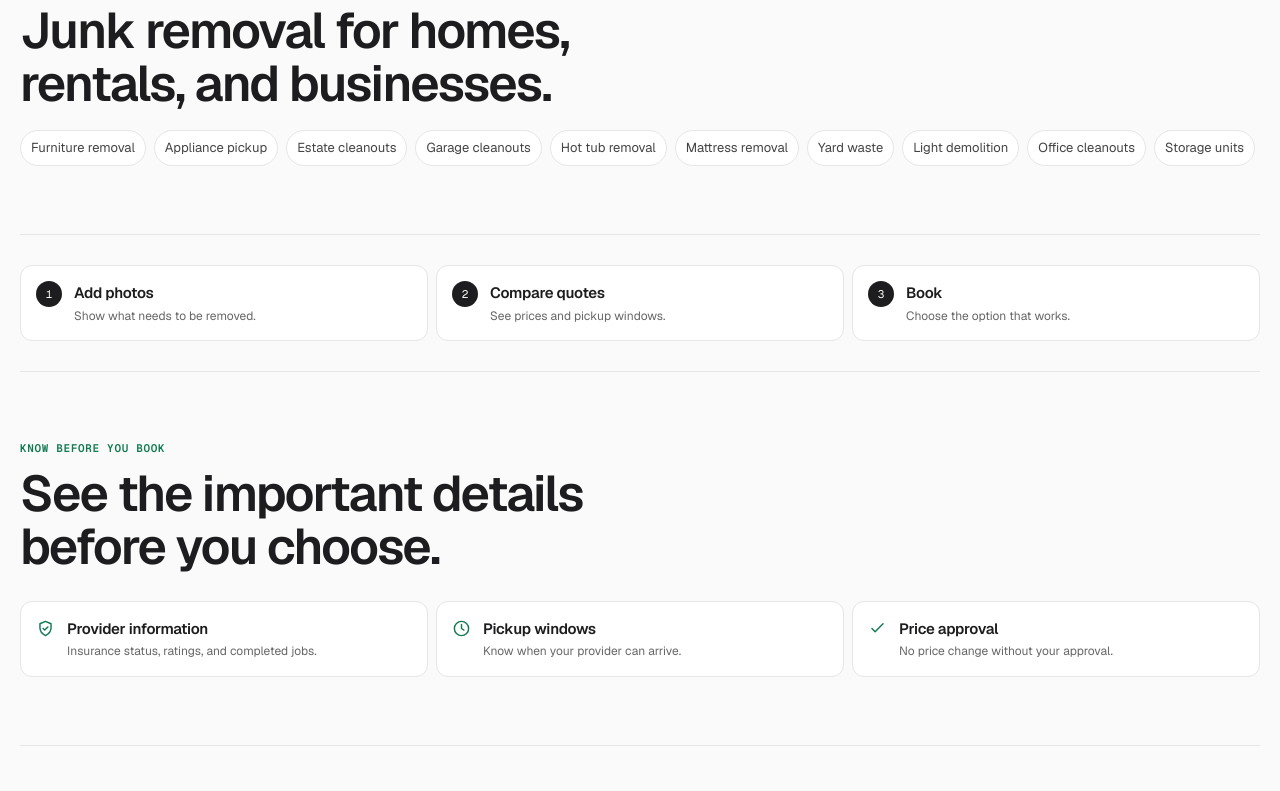
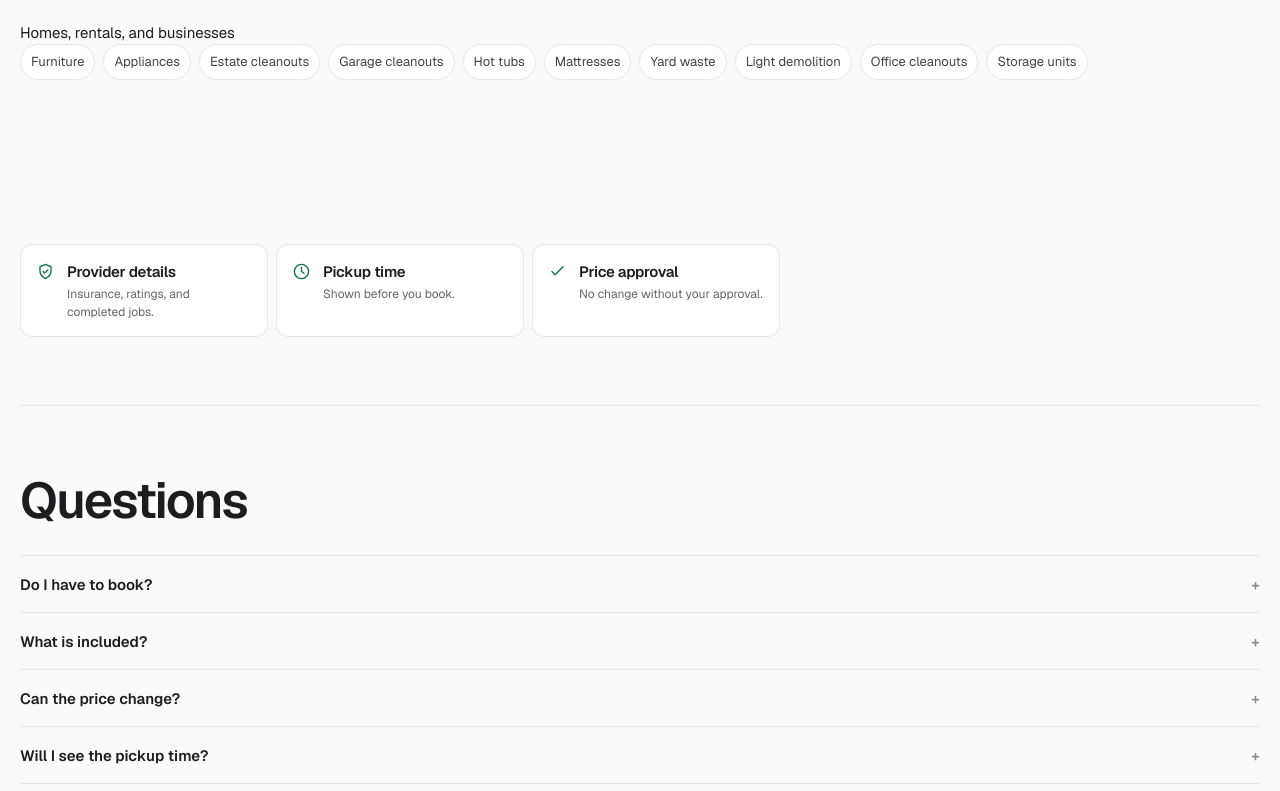
Before and after one commit to skinyanjui/junk-removal-booking, a Next.js app: page / in a window 1280 px wide. Shown: the part 689-1480 px from the top of the page. Built offline with nearby package versions, Linux system fonts and the light colour scheme.

Commit message:
Remove duplicate steps and tighten homepage

```diff
--- a/app/page.tsx
+++ b/app/page.tsx
@@ -3,12 +3,12 @@ import { CheckIcon, ClockIcon, ShieldCheckIcon } from "@/components/icons";
 import { PageShell } from "@/components/site-shell";
 
 const services = [
-  "Furniture removal",
-  "Appliance pickup",
+  "Furniture",
+  "Appliances",
   "Estate cleanouts",
   "Garage cleanouts",
-  "Hot tub removal",
-  "Mattress removal",
+  "Hot tubs",
+  "Mattresses",
   "Yard waste",
   "Light demolition",
   "Office cleanouts",
@@ -16,10 +16,10 @@ const services = [
 ];
 
 const questions = [
-  ["Do I have to book after requesting quotes?", "No. Requesting quotes is free, and you choose whether to book."],
-  ["What is included in the price?", "Quotes include labor, loading, hauling, and disposal unless an exception is clearly shown."],
-  ["Can the price change at pickup?", "Any change must be explained and approved by you before work continues."],
-  ["Will I see the pickup time before booking?", "Yes. Each quote shows the available pickup window before you choose."],
+  ["Do I have to book?", "No. Requesting quotes is free, and you decide whether to book."],
+  ["What is included?", "Prices include labor, loading, hauling, and disposal unless noted."],
+  ["Can the price change?", "Any change must be explained and approved by you first."],
+  ["Will I see the pickup time?", "Yes. Every quote shows its available pickup window."],
 ];
 
 export default function HomePage() {
@@ -27,33 +27,24 @@ export default function HomePage() {
     <PageShell>
       <div id="booking"><BookingExperience /></div>
 
-      <section className="shell service-section" id="services">
-        <div className="section-intro compact-section-intro">
-          <div><p className="eyebrow">Common pickups</p><h2>Junk removal for homes, rentals, and businesses.</h2></div>
+      <section className="shell service-section compact-service-section" id="services">
+        <div className="compact-section-title">
+          <h2>What can be removed?</h2>
+          <span>Homes, rentals, and businesses</span>
         </div>
         <div className="service-chips">{services.map((service) => <span key={service}>{service}</span>)}</div>
       </section>
 
-      <section className="shell how-section compact-how-section" id="how" aria-labelledby="how-title">
-        <h2 className="sr-only" id="how-title">How it works</h2>
-        <div className="how-grid compact-step-grid">
-          <article><i>1</i><div><h3>Add photos</h3><p>Show what needs to be removed.</p></div></article>
-          <article><i>2</i><div><h3>Compare quotes</h3><p>See prices and pickup windows.</p></div></article>
-          <article><i>3</i><div><h3>Book</h3><p>Choose the option that works.</p></div></article>
+      <section className="shell trust-section compact-trust-section" id="trust" aria-label="Booking protections">
+        <div className="trust-grid compact-trust-grid">
+          <article><ShieldCheckIcon /><div><h3>Provider details</h3><p>Insurance, ratings, and completed jobs.</p></div></article>
+          <article><ClockIcon /><div><h3>Pickup time</h3><p>Shown before you book.</p></div></article>
+          <article><CheckIcon /><div><h3>Price approval</h3><p>No change without your approval.</p></div></article>
         </div>
       </section>
 
-      <section className="shell trust-section" id="trust">
-        <div><p className="eyebrow">Know before you book</p><h2>See the important details before you choose.</h2></div>
-        <div className="trust-grid compact-trust-grid">
-          <article><ShieldCheckIcon /><div><h3>Provider information</h3><p>Insurance status, ratings, and completed jobs.</p></div></article>
-          <article><ClockIcon /><div><h3>Pickup windows</h3><p>Know when your provider can arrive.</p></div></article>
-          <article><CheckIcon /><div><h3>Price approval</h3><p>No price change without your approval.</p></div></article>
-        </div>
-      </section>
-
-      <section className="shell faq-section">
-        <div className="section-intro compact-section-intro"><div><p className="eyebrow">Questions</p><h2>Before you book</h2></div></div>
+      <section className="shell faq-section compact-faq-section">
+        <h2>Questions</h2>
         <div className="faq-list">{questions.map(([question, answer]) => <details key={question}><summary>{question}</summary><p>{answer}</p></details>)}</div>
       </section>
     </PageShell>
```
